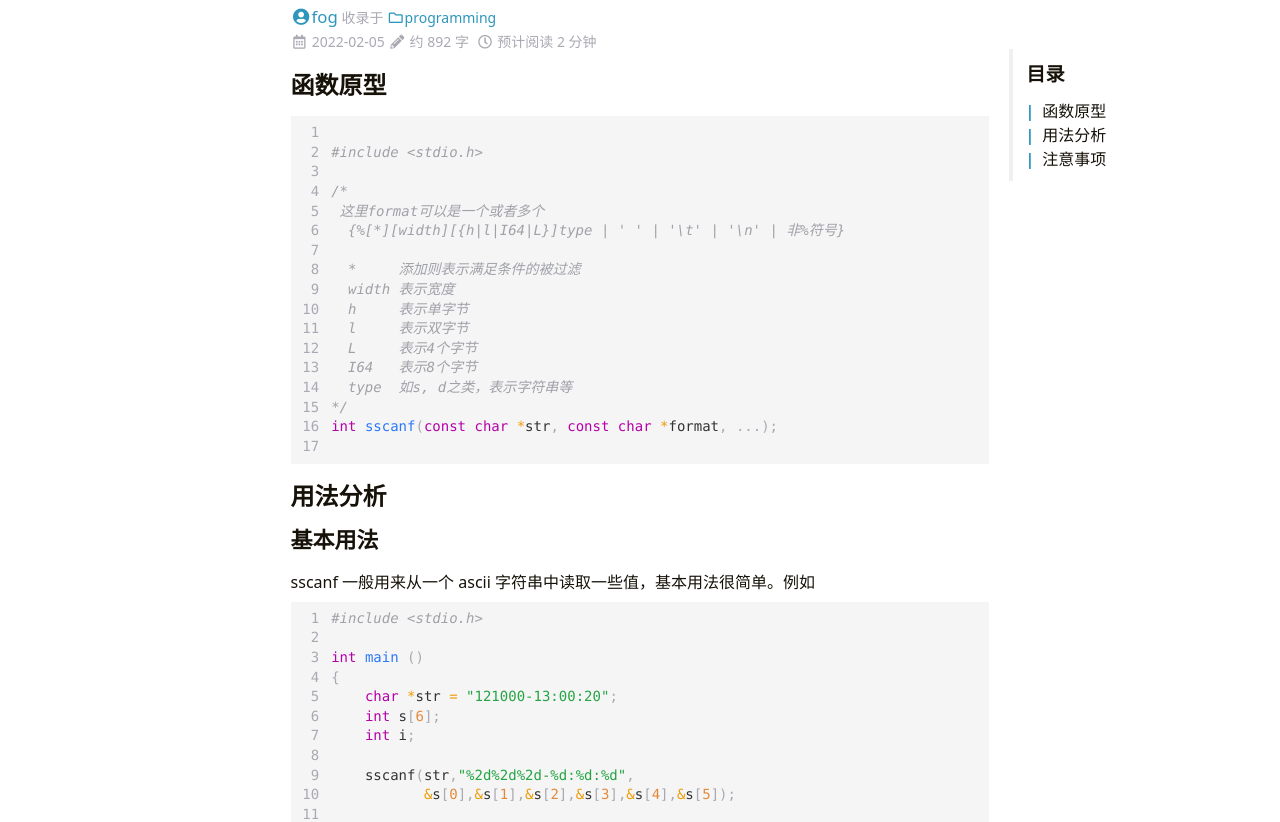
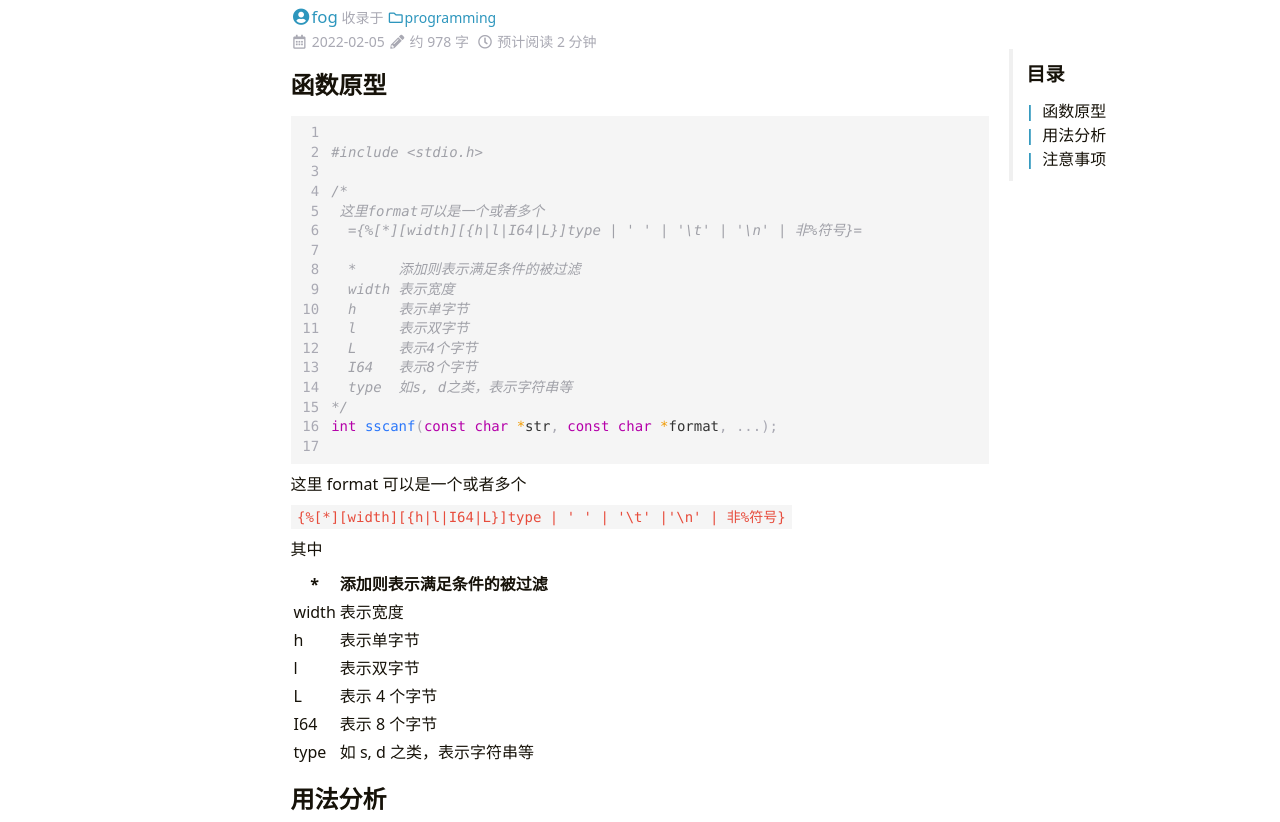
Before and after one commit to f0ghua/f0ghua.github.io, a plain HTML site: page sscanf/index.html in a window 1280 px wide. Shown: the part 111-933 px from the top of the page. Drawn offline with nearby package versions, Linux system fonts and the light colour scheme; some packages are replaced by stand-ins of ours; no server answers; a script that the page names is missing.

Commit message:
! update files

```diff
--- a/index.xml
+++ b/index.xml
@@ -11,7 +11,7 @@
     <pubDate>Sat, 05 Feb 2022 20:13:00 &#43;0800</pubDate>
     <author>作者</author>
     <guid>https://example.com/sscanf/</guid>
-    <description><![CDATA[函数原型 1 2 3 4 5 6 7 8 9 10 11 12 13 14 15 16 17 #include &lt;stdio.h&gt; /* 这里format可以是一个或者多个 {%[*][width][{h|l|I64|L}]type | &#39; &#39; | &#39;\t&#39; | &#39;\n&#39; | 非%符号} * 添加则表示满足条件的被过滤 width]]></description>
+    <description><![CDATA[函数原型 1 2 3 4 5 6 7 8 9 10 11 12 13 14 15 16 17 #include &lt;stdio.h&gt; /* 这里format可以是一个或者多个 ={%[*][width][{h|l|I64|L}]type | &#39; &#39; | &#39;\t&#39; | &#39;\n&#39; | 非%符号}= * 添加则表示满足条件的被过滤]]></description>
 </item><item>
     <title>托业考试经验分享</title>
     <link>https://example.com/toeic_experience/</link>
--- a/posts/index.xml
+++ b/posts/index.xml
@@ -9,7 +9,7 @@
     <pubDate>Sat, 05 Feb 2022 20:13:00 &#43;0800</pubDate>
     <author>作者</author>
     <guid>https://example.com/sscanf/</guid>
-    <description><![CDATA[函数原型 1 2 3 4 5 6 7 8 9 10 11 12 13 14 15 16 17 #include &lt;stdio.h&gt; /* 这里format可以是一个或者多个 {%[*][width][{h|l|I64|L}]type | &#39; &#39; | &#39;\t&#39; | &#39;\n&#39; | 非%符号} * 添加则表示满足条件的被过滤 width]]></description>
+    <description><![CDATA[函数原型 1 2 3 4 5 6 7 8 9 10 11 12 13 14 15 16 17 #include &lt;stdio.h&gt; /* 这里format可以是一个或者多个 ={%[*][width][{h|l|I64|L}]type | &#39; &#39; | &#39;\t&#39; | &#39;\n&#39; | 非%符号}= * 添加则表示满足条件的被过滤]]></description>
 </item><item>
     <title>托业考试经验分享</title>
     <link>https://example.com/toeic_experience/</link>
--- a/sitemap.xml
+++ b/sitemap.xml
@@ -9,7 +9,7 @@
   <sitemap>
     <loc>https://example.com/zh-cn/sitemap.xml</loc>
 
-      <lastmod>2022-02-05T20:17:00+08:00</lastmod>
+      <lastmod>2022-02-05T22:52:51+08:00</lastmod>
 
   </sitemap>
 
--- a/sscanf/index.html
+++ b/sscanf/index.html
@@ -6,17 +6,17 @@
         <meta name="robots" content="noodp" />
         <meta http-equiv="X-UA-Compatible" content="IE=edge, chrome=1">
         <title>c语言常用库函数-sscanf - LoveIt</title><meta name="Description" content="关于 LoveIt 主题"><meta property="og:title" content="c语言常用库函数-sscanf" />
-<meta property="og:description" content="函数原型 1 2 3 4 5 6 7 8 9 10 11 12 13 14 15 16 17 #include &lt;stdio.h&gt; /* 这里format可以是一个或者多个 {%[*][width][{h|l|I64|L}]type | &#39; &#39; | &#39;\t&#39; | &#39;\n&#39; | 非%符号} * 添加则表示满足条件的被过滤 width" />
+<meta property="og:description" content="函数原型 1 2 3 4 5 6 7 8 9 10 11 12 13 14 15 16 17 #include &lt;stdio.h&gt; /* 这里format可以是一个或者多个 ={%[*][width][{h|l|I64|L}]type | &#39; &#39; | &#39;\t&#39; | &#39;\n&#39; | 非%符号}= * 添加则表示满足条件的被过滤" />
 <meta property="og:type" content="article" />
 <meta property="og:url" content="https://example.com/sscanf/" /><meta property="og:image" content="https://example.com/logo.png"/><meta property="article:section" content="posts" />
 <meta property="article:published_time" content="2022-02-05T20:13:00+08:00" />
-<meta property="article:modified_time" content="2022-02-05T20:16:51+08:00" />
+<meta property="article:modified_time" content="2022-02-05T22:52:51+08:00" />
 
 <meta name="twitter:card" content="summary_large_image"/>
 <meta name="twitter:image" content="https://example.com/logo.png"/>
 
 <meta name="twitter:title" content="c语言常用库函数-sscanf"/>
-<meta name="twitter:description" content="函数原型 1 2 3 4 5 6 7 8 9 10 11 12 13 14 15 16 17 #include &lt;stdio.h&gt; /* 这里format可以是一个或者多个 {%[*][width][{h|l|I64|L}]type | &#39; &#39; | &#39;\t&#39; | &#39;\n&#39; | 非%符号} * 添加则表示满足条件的被过滤 width"/>
+<meta name="twitter:description" content="函数原型 1 2 3 4 5 6 7 8 9 10 11 12 13 14 15 16 17 #include &lt;stdio.h&gt; /* 这里format可以是一个或者多个 ={%[*][width][{h|l|I64|L}]type | &#39; &#39; | &#39;\t&#39; | &#39;\n&#39; | 非%符号}= * 添加则表示满足条件的被过滤"/>
 <meta name="application-name" content="LoveIt">
 <meta name="apple-mobile-web-app-title" content="LoveIt"><meta name="theme-color" content="#ffffff"><meta name="msapplication-TileColor" content="#da532c"><link rel="shortcut icon" type="image/x-icon" href="/favicon.ico" />
         <link rel="icon" type="image/png" sizes="32x32" href="/favicon-32x32.png">
@@ -29,8 +29,8 @@
         "mainEntityOfPage": {
             "@type": "WebPage",
             "@id": "https:\/\/example.com\/sscanf\/"
-        },"image": ["https:\/\/example.com\/images\/Apple-Devices-Preview.png"],"genre": "posts","keywords": "c","wordcount":  892 ,
-        "url": "https:\/\/example.com\/sscanf\/","datePublished": "2022-02-05T20:13:00+08:00","dateModified": "2022-02-05T20:16:51+08:00","license": "This work is licensed under a Creative Commons Attribution-NonCommercial 4.0 International License.","publisher": {
+        },"image": ["https:\/\/example.com\/images\/Apple-Devices-Preview.png"],"genre": "posts","keywords": "c","wordcount":  978 ,
+        "url": "https:\/\/example.com\/sscanf\/","datePublished": "2022-02-05T20:13:00+08:00","dateModified": "2022-02-05T22:52:51+08:00","license": "This work is licensed under a Creative Commons Attribution-NonCommercial 4.0 International License.","publisher": {
             "@type": "Organization",
             "name": "xxxx","logo": "https:\/\/example.com\/images\/avatar.png"},"author": {
                 "@type": "Person",
@@ -110,7 +110,7 @@
             <div class="toc-content" id="toc-content-auto"></div>
         </div><article class="page single"><h1 class="single-title animated flipInX">c语言常用库函数-sscanf</h1><div class="post-meta">
             <div class="post-meta-line"><span class="post-author"><a href="/" title="Author" rel=" author" class="author"><i class="fas fa-user-circle fa-fw"></i>fog</a></span>&nbsp;<span class="post-category">收录于 <a href="/categories/programming/"><i class="far fa-folder fa-fw"></i>programming</a></span></div>
-            <div class="post-meta-line"><i class="far fa-calendar-alt fa-fw"></i>&nbsp;<time datetime="2022-02-05">2022-02-05</time>&nbsp;<i class="fas fa-pencil-alt fa-fw"></i>&nbsp;约 892 字&nbsp;
+            <div class="post-meta-line"><i class="far fa-calendar-alt fa-fw"></i>&nbsp;<time datetime="2022-02-05">2022-02-05</time>&nbsp;<i class="fas fa-pencil-alt fa-fw"></i>&nbsp;约 978 字&nbsp;
                 <i class="far fa-clock fa-fw"></i>&nbsp;预计阅读 2 分钟&nbsp;</div>
         </div><div class="details toc" id="toc-static"  kept="">
                 <div class="details-summary toc-title">
@@ -161,7 +161,7 @@
 </span><span class="cp"></span>
 <span class="cm">/*
 </span><span class="cm"> 这里format可以是一个或者多个
-</span><span class="cm">  {%[*][width][{h|l|I64|L}]type | &#39; &#39; | &#39;\t&#39; | &#39;\n&#39; | 非%符号}
+</span><span class="cm">  ={%[*][width][{h|l|I64|L}]type | &#39; &#39; | &#39;\t&#39; | &#39;\n&#39; | 非%符号}=
 </span><span class="cm">
 </span><span class="cm">  *     添加则表示满足条件的被过滤
 </span><span class="cm">  width 表示宽度
@@ -175,7 +175,44 @@
 
 </code></pre></td></tr></table>
 </div>
-</div><h2 id="用法分析">用法分析</h2>
+</div><p>这里 format 可以是一个或者多个</p>
+<p><code>{%[*][width][{h|l|I64|L}]type | ' ' | '\t' |'\n' | 非%符号}</code></p>
+<p>其中</p>
+<table>
+<thead>
+<tr>
+<th>*</th>
+<th>添加则表示满足条件的被过滤</th>
+</tr>
+</thead>
+<tbody>
+<tr>
+<td>width</td>
+<td>表示宽度</td>
+</tr>
+<tr>
+<td>h</td>
+<td>表示单字节</td>
+</tr>
+<tr>
+<td>l</td>
+<td>表示双字节</td>
+</tr>
+<tr>
+<td>L</td>
+<td>表示 4 个字节</td>
+</tr>
+<tr>
+<td>I64</td>
+<td>表示 8 个字节</td>
+</tr>
+<tr>
+<td>type</td>
+<td>如 s, d 之类，表示字符串等</td>
+</tr>
+</tbody>
+</table>
+<h2 id="用法分析">用法分析</h2>
 <h3 id="基本用法">基本用法</h3>
 <p>sscanf 一般用来从一个 ascii 字符串中读取一些值，基本用法很简单。例如</p>
 <div class="highlight"><div class="chroma">
```
Also changed, not shown: index.html (+1 -1 lines), index.json (+1 -1 lines), zh-cn/sitemap.xml (+7 -7 lines), 1 other file.
